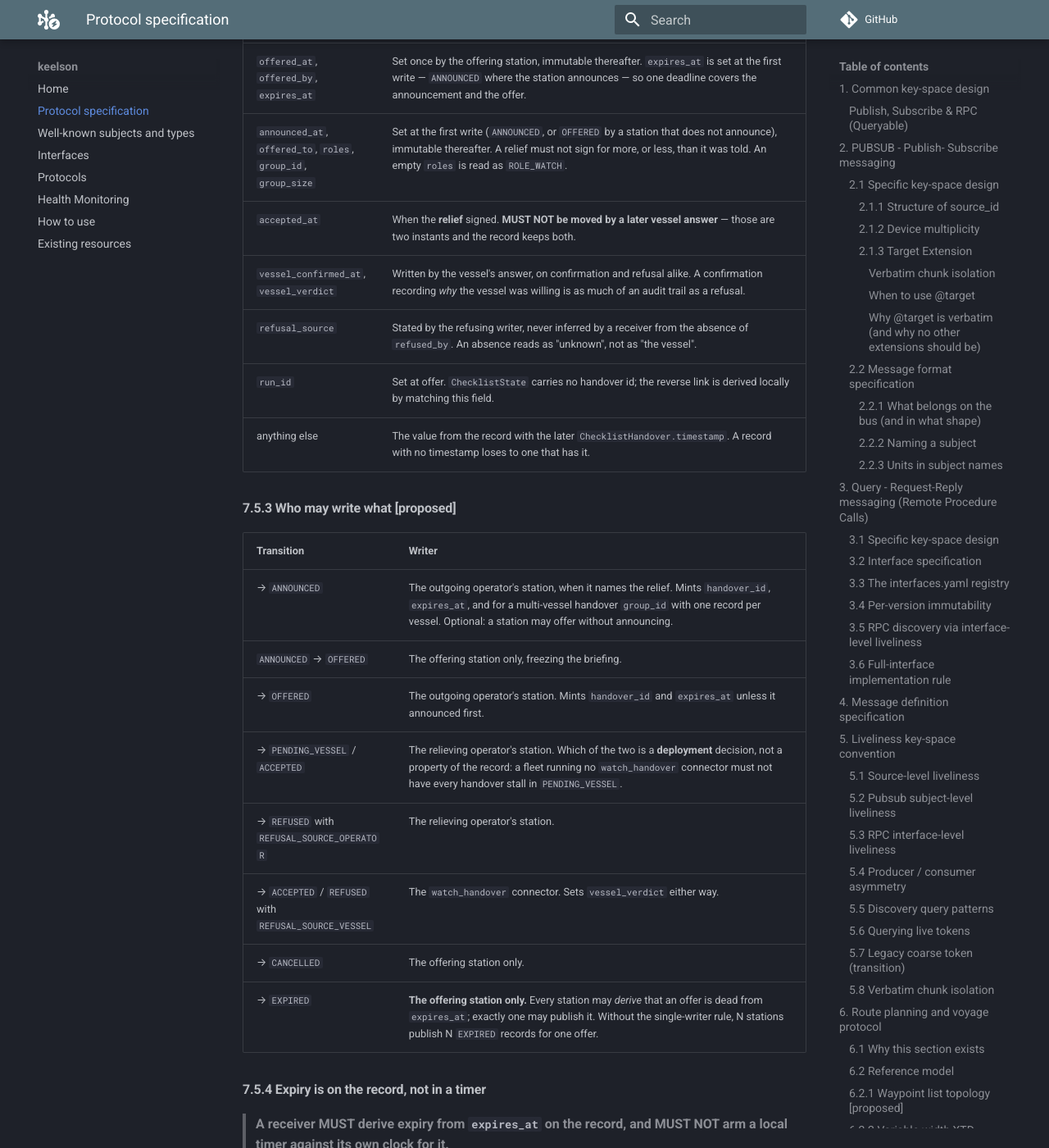
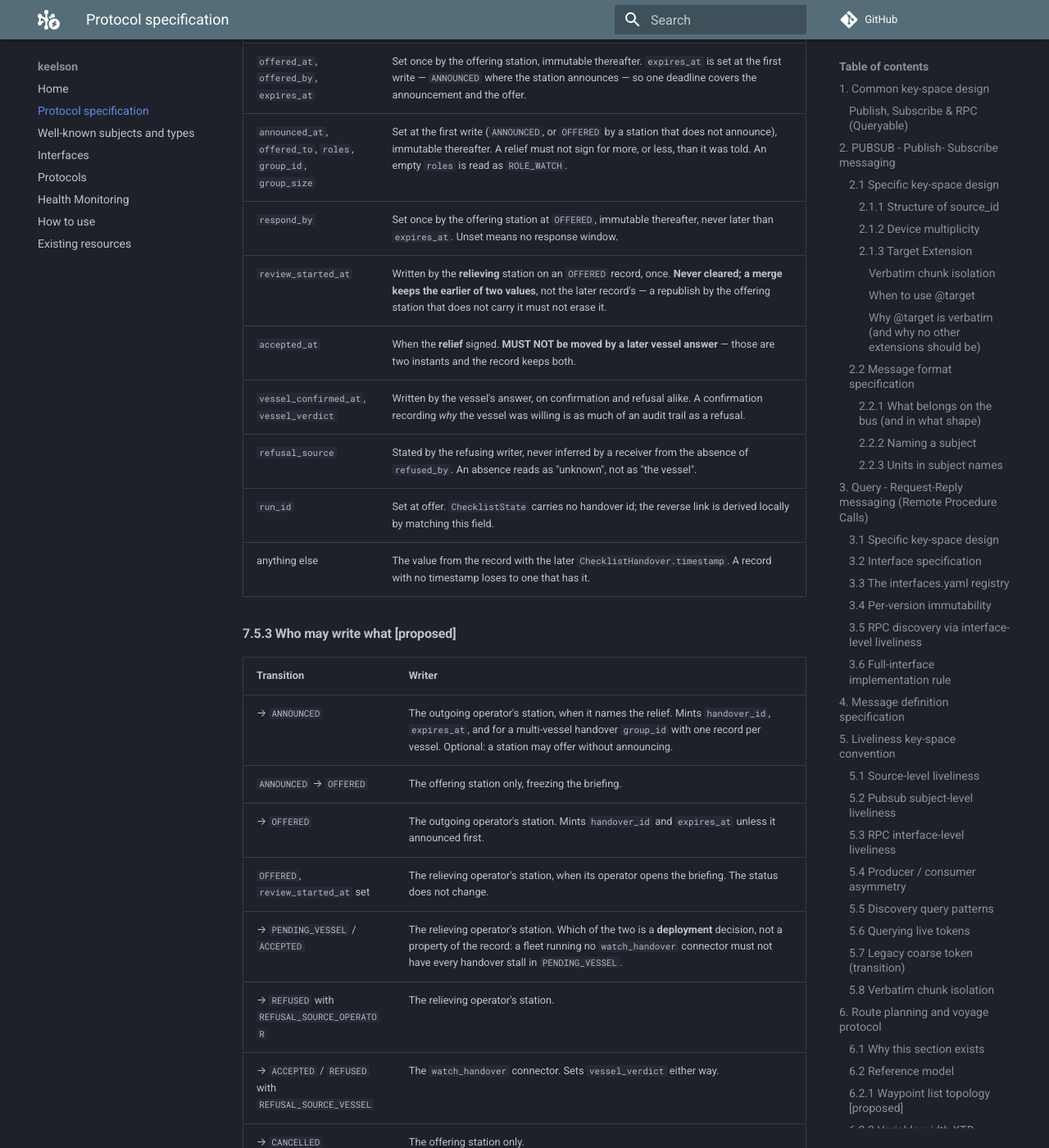
Before and after one commit to RISE-Maritime/keelson, an MkDocs documentation site: the page built from docs/protocol-specification.md, in a window 1280 px wide and 1400 px high, scrolled down 43343 px. Shown: the whole window at 82% size. Built offline with MkDocs 1.6.1 and Material for MkDocs 9.7.7, drawn with Linux system fonts in a browser that asks for light colours; comment, search, counter and statistics services are not loaded; some of the changed text lies outside the part shown.

Commit message:
feat(checklist_handover): respond_by and review_started_at -- the relief's response window
An offer is a live, attended action. `expires_at` (15 min in Crowsnest) is how long a relief may take
to read and sign; it is far too long for a relief who never looks. So the offering station sets a
response window, `respond_by`, by when the relief must refuse or start reviewing, and the relieving
station stamps `review_started_at` when its operator opens the briefing.

- Both are on the record, so expiry stays derived (spec 7.5.4): an OFFERED record is dead once
  `respond_by` passes with no `review_started_at`, or once `expires_at` passes. Only the offering
  station publishes EXPIRED, as before.
- `review_started_at` is the one field the relief writes on an OFFERED record: set once, never
  cleared, the earlier of two values wins in a merge (7.5.2, 7.5.3).
- Unset `respond_by` means no window -- every existing record.

Asked by Ted (2026-11-25), Crowsnest 566d1ad8. SDK test: round-trip, and absent on an older record.

Co-Authored-By: Claude Opus 5.5 <noreply@anthropic.com>

```diff
--- a/docs/protocol-specification.md
+++ b/docs/protocol-specification.md
@@ -1459,6 +1459,8 @@ because renumbering silently reinterprets every record already in storage.
 | `vessel_status`, `open_items`, `active_risks`, `key_communications` | **Frozen at the first `OFFERED`. Never merged, never edited.** An `ANNOUNCED` record carries none of them, and a receiver takes them from the offer. A briefing is a statement of conditions at an instant; one that updates after it was signed for is a record of something that did not happen. A receiver keeps the copy it holds and MUST NOT take these from a later publish. |
 | `offered_at`, `offered_by`, `expires_at` | Set once by the offering station, immutable thereafter. `expires_at` is set at the first write — `ANNOUNCED` where the station announces — so one deadline covers the announcement and the offer. |
 | `announced_at`, `offered_to`, `roles`, `group_id`, `group_size` | Set at the first write (`ANNOUNCED`, or `OFFERED` by a station that does not announce), immutable thereafter. A relief must not sign for more, or less, than it was told. An empty `roles` is read as `ROLE_WATCH`. |
+| `respond_by` | Set once by the offering station at `OFFERED`, immutable thereafter, never later than `expires_at`. Unset means no response window. |
+| `review_started_at` | Written by the **relieving** station on an `OFFERED` record, once. **Never cleared; a merge keeps the earlier of two values**, not the later record's — a republish by the offering station that does not carry it must not erase it. |
 | `accepted_at` | When the **relief** signed. **MUST NOT be moved by a later vessel answer** — those are two instants and the record keeps both. |
 | `vessel_confirmed_at`, `vessel_verdict` | Written by the vessel's answer, on confirmation and refusal alike. A confirmation recording *why* the vessel was willing is as much of an audit trail as a refusal. |
 | `refusal_source` | Stated by the refusing writer, never inferred by a receiver from the absence of `refused_by`. An absence reads as "unknown", not as "the vessel". |
@@ -1472,6 +1474,7 @@ because renumbering silently reinterprets every record already in storage.
 | → `ANNOUNCED` | The outgoing operator's station, when it names the relief. Mints `handover_id`, `expires_at`, and for a multi-vessel handover `group_id` with one record per vessel. Optional: a station may offer without announcing. |
 | `ANNOUNCED` → `OFFERED` | The offering station only, freezing the briefing. |
 | → `OFFERED` | The outgoing operator's station. Mints `handover_id` and `expires_at` unless it announced first. |
+| `OFFERED`, `review_started_at` set | The relieving operator's station, when its operator opens the briefing. The status does not change. |
 | → `PENDING_VESSEL` / `ACCEPTED` | The relieving operator's station. Which of the two is a **deployment** decision, not a property of the record: a fleet running no `watch_handover` connector must not have every handover stall in `PENDING_VESSEL`. |
 | → `REFUSED` with `REFUSAL_SOURCE_OPERATOR` | The relieving operator's station. |
 | → `ACCEPTED` / `REFUSED` with `REFUSAL_SOURCE_VESSEL` | The `watch_handover` connector. Sets `vessel_verdict` either way. |
@@ -1492,6 +1495,11 @@ tab, so a station booting an hour later must reach the same verdict as one that
 watched the deadline pass — and it cannot, if the deadline only ever existed in
 somebody else's timer. The cost is trusting the offering station's clock; the
 worst case is an offer that looks stale a few seconds early.
+
+The same holds for the response window: an `OFFERED` record is dead once
+`respond_by` has passed with no `review_started_at`, or once `expires_at` has
+passed, whichever is first. Starting the review lifts `respond_by` and leaves
+`expires_at` as the deadline.
 
 #### 7.5.5 A reading must be able to say "no source"
 
```
Also changed, not shown: 2 other files.
